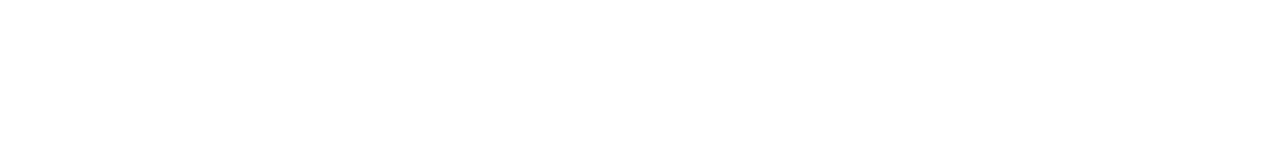
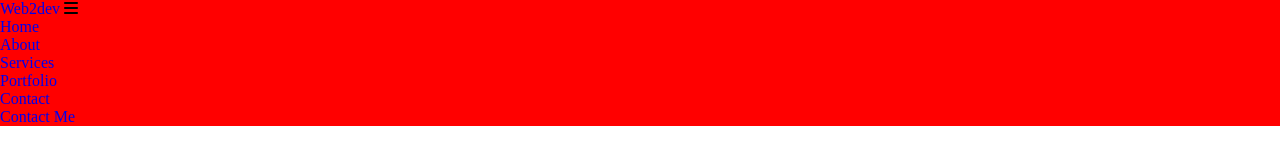
Before and after one commit to DwebAgency2/portfolio_5, a plain HTML site: page index.html in a window 1280 px wide. Drawn offline with nearby package versions, Linux system fonts and the light colour scheme.

Commit message:
modified:   index.html 	modified:   style.css

```diff
--- a/index.html
+++ b/index.html
@@ -37,6 +37,28 @@
   </head>
   <body>
 
+    <header>
+      <a href="#" class="logo">Web2<span>dev</span></a>
+
+      <div class="fa-solid fa-bars" id="menu_icon"></div>
+
+      <ul class="navlist">
+        <li><a href="#" class="active">Home</a></li>
+        <li><a href="#about">About</a></li>
+        <li><a href="#service">Services</a></li>
+        <li><a href="#portfolio">Portfolio</a></li>
+        <li><a href="#contact">Contact</a></li>
+      </ul>
+
+      <div class="btn-top">
+        <a href="#contact" class="h-btn">Contact Me</a>
+      </div>
+    </header>
+
+
+
+
+
 
 
 
--- a/style.css
+++ b/style.css
@@ -0,0 +1,20 @@
+*{
+  margin: 0;
+  padding: 0;
+  box-sizing: border-box;
+  list-style: none;
+  text-decoration: none;
+  scroll-behavior: smooth;
+
+}
+
+
+
+
+
+
+
+
+header {
+  background: red;
+}
```
